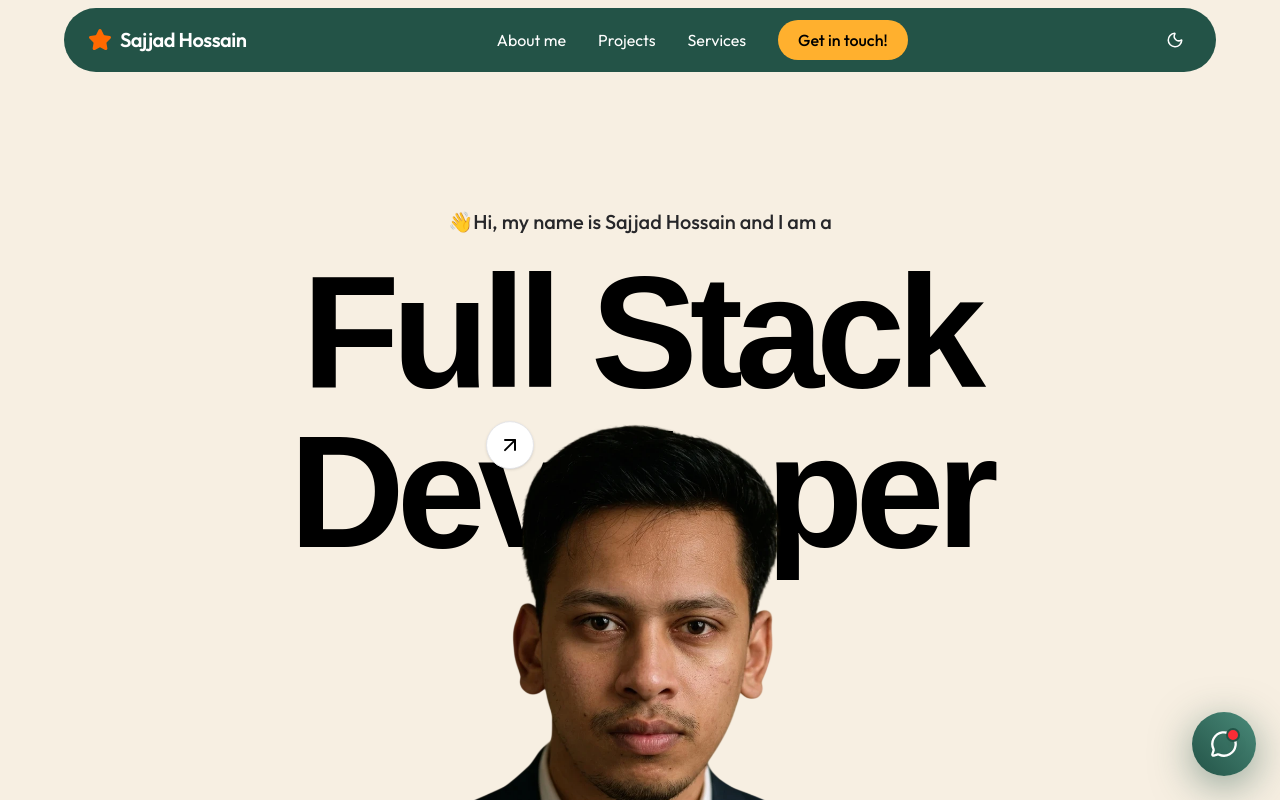
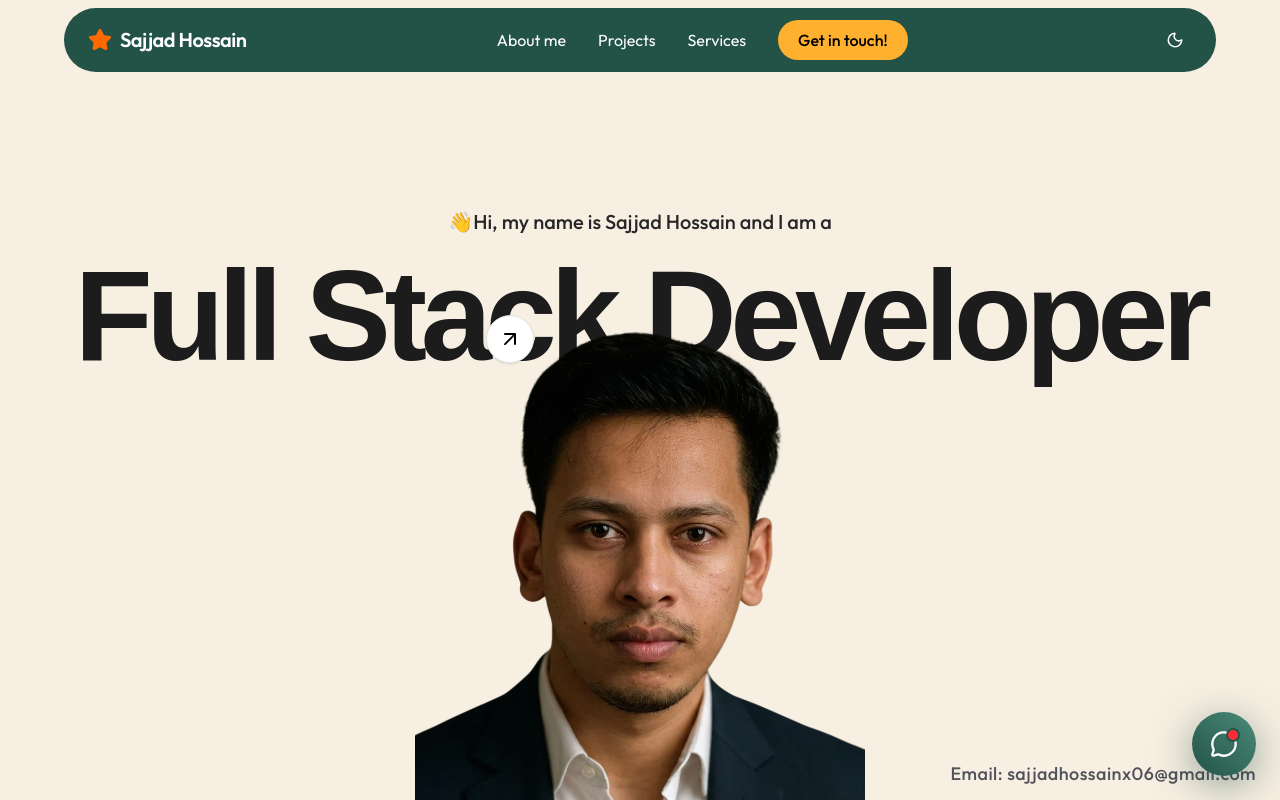
Before and after one commit to Sajjad177/sajjad, a Next.js app: page / in a window 1280 px wide. Shown: the top 800 px of the page. Built offline with nearby package versions, Linux system fonts and the light colour scheme; a web font is replaced by a local one.

Commit message:
banner design refine

```diff
--- a/src/components/website/Banner/Banner.tsx
+++ b/src/components/website/Banner/Banner.tsx
@@ -28,7 +28,8 @@ const Banner = () => {
           initial={{ opacity: 0, scale: 0.95 }}
           animate={{ opacity: 1, scale: 1 }}
           transition={{ duration: 0.8 }}
-          className="text-[12vw] md:text-[10rem] font-black leading-none tracking-tighter text-black dark:text-white z-10 text-center"
+          style={{ fontFamily: "'Clash Display', sans-serif" }}
+          className="text-[12vw] sm:text-[9vw] md:text-[6.5rem] lg:text-[8rem] whitespace-nowrap font-black leading-none tracking-tighter text-foreground z-10 text-center"
         >
           {personalInfo.title}
         </motion.h1>
--- a/src/components/website/Navbar/Navbar.tsx
+++ b/src/components/website/Navbar/Navbar.tsx
@@ -1,11 +1,11 @@
 "use client";
 
+import { navLinks } from "@/config/data";
 import { AnimatePresence, motion } from "framer-motion";
 import { Menu, Moon, Star, Sun, X } from "lucide-react";
 import { useTheme } from "next-themes";
 import Link from "next/link";
 import { useEffect, useState } from "react";
-import { navLinks } from "@/config/data";
 
 export default function Navbar() {
   const { resolvedTheme, setTheme } = useTheme();
```
